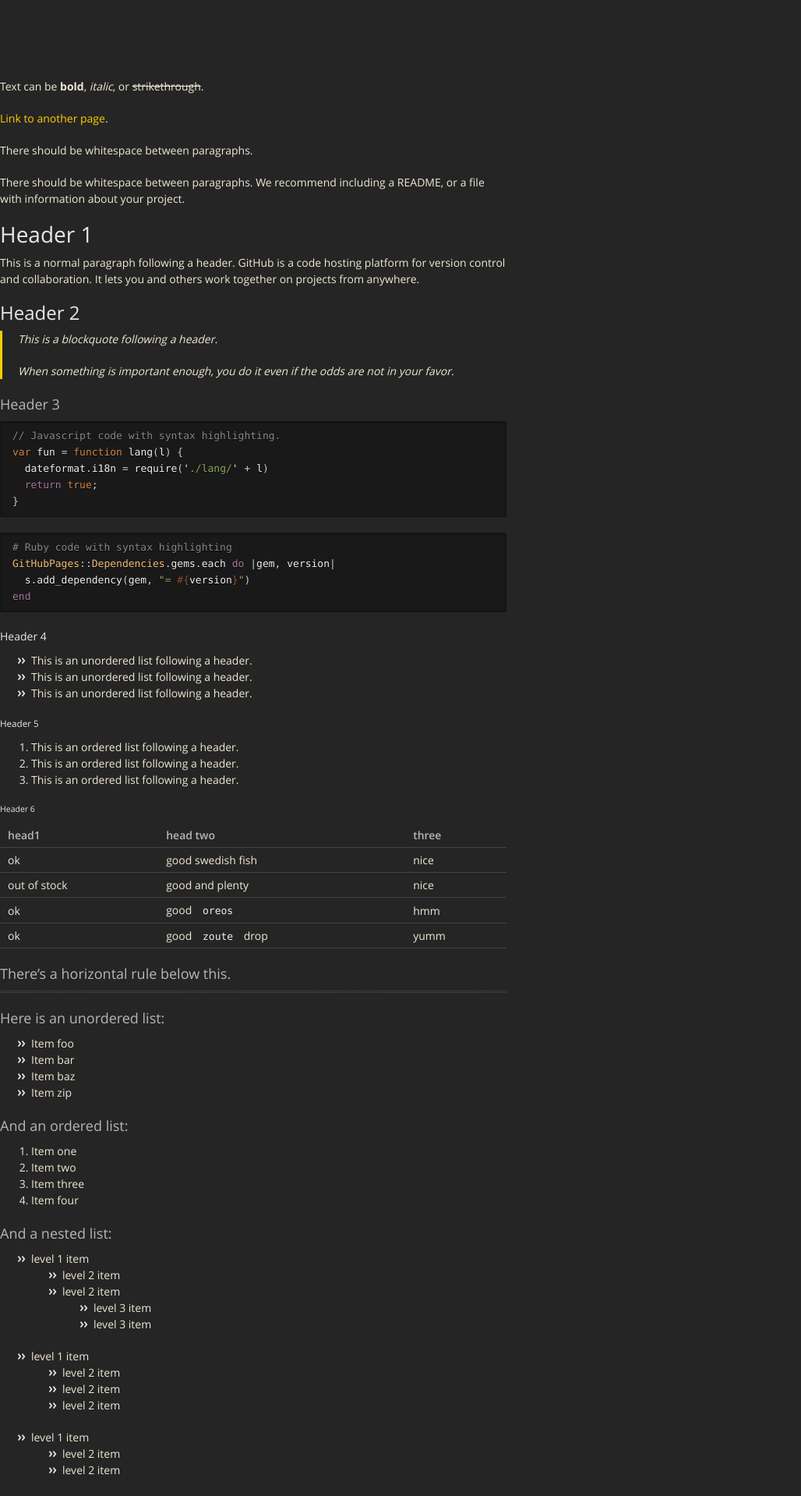
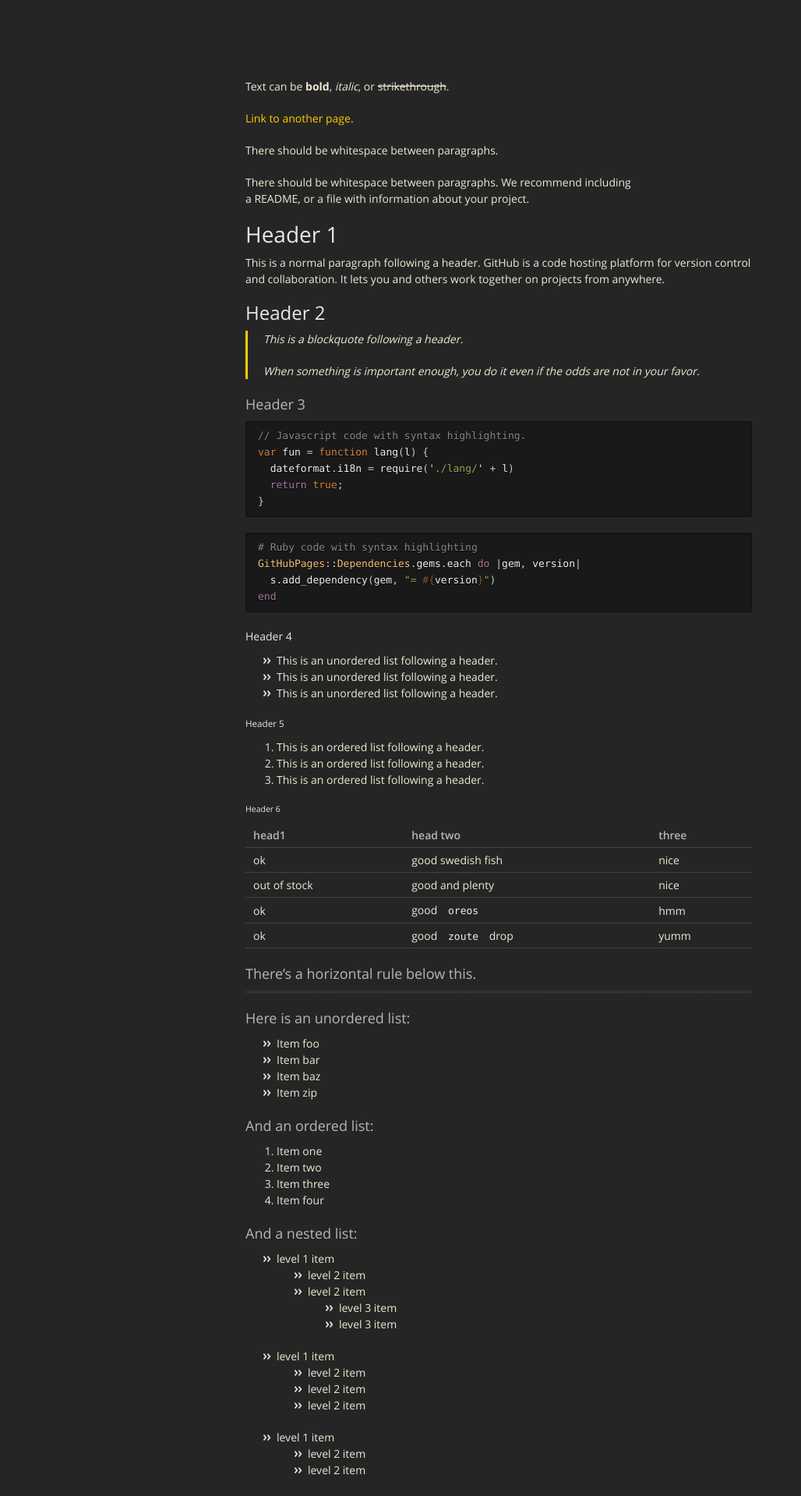
Before and after one commit to termigator1359/Calamity-Boss-Guide, a Jekyll site: the page built from index.md, in a window 1280 px wide. Shown: the top 1918 px of the page at 78% size, without its empty margins (0-1028 px from the left). Built offline with Jekyll 4.4.1, drawn with Linux system fonts in a browser that asks for light colours.

Commit message:
Update default.html

```diff
--- a/_layouts/default.html
+++ b/_layouts/default.html
@@ -2,18 +2,16 @@
 <html lang="{{ site.lang | default: "en-US" }}">
   <head>
     <meta charset="utf-8">
-    <meta http-equiv="X-UA-Compatible" content="IE=edge">
+    <meta http-equiv="X-UA-Compatible" content="chrome=1">
 
 {% seo %}
     <link rel="stylesheet" href="{{ '/assets/css/style.css?v=' | append: site.github.build_revision | relative_url }}">
-    <script src="https://code.jquery.com/jquery-1.12.4.min.js" integrity="sha256-ZosEbRLbNQzLpnKIkEdrPv7lOy9C27hHQ+Xp8a4MxAQ=" crossorigin="anonymous"></script>
-    <script src="{{ '/assets/js/respond.js' | relative_url }}"></script>
-    <!--[if lt IE 9]>
-      <script src="//html5shiv.googlecode.com/svn/trunk/html5.js"></script>
-    <![endif]-->
-    <!--[if lt IE 8]>
-    <link rel="stylesheet" href="{{ '/assets/css/ie.css' | relative_url }}">
-    <![endif]-->
+    <script src="https://code.jquery.com/jquery-3.3.0.min.js" integrity="sha256-RTQy8VOmNlT6b2PIRur37p6JEBZUE7o8wPgMvu18MC4=" crossorigin="anonymous"></script>
+    <script src="{{ '/assets/js/main.js' | relative_url }}"></script>
+
+    <script type="text/javascript" src="https://ajax.cloudflare.com/cdn-cgi/scripts/935cb224/cloudflare-static/rocket.min.js"></script>
+    <link href='https://fonts.googleapis.com/css?family=Merriweather:400,700|Oxygen:400,700' rel='stylesheet' type='text/css'>
+
     <link rel="stylesheet" href="/sevtech/assets/css/jquery.tocible.css" />
     <script data-rocketsrc="/sevtech/assets/js/jquery.tocible.js" type="text/rocketscript"></script>
     <!--[if lt IE 9]>
@@ -23,12 +21,14 @@
 
   </head>
   <body>
-	  <div class="wrapper"></div>
-	<section>
-		<article>
+    <div class="wrapper">
+      <div class="ref" style="float: right; width: 150px;height: 200px;"> </div>
+
+      <section>
+        <article>
         {{ content }}
-		</article>
-    </section>
+        </article>
+      </section>
       <script type="text/rocketscript">
         $(document).ready(function(e) {
           //call tocible():
```
Also changed, not shown: other parts of _layouts/default.html (+3 -1 lines).
